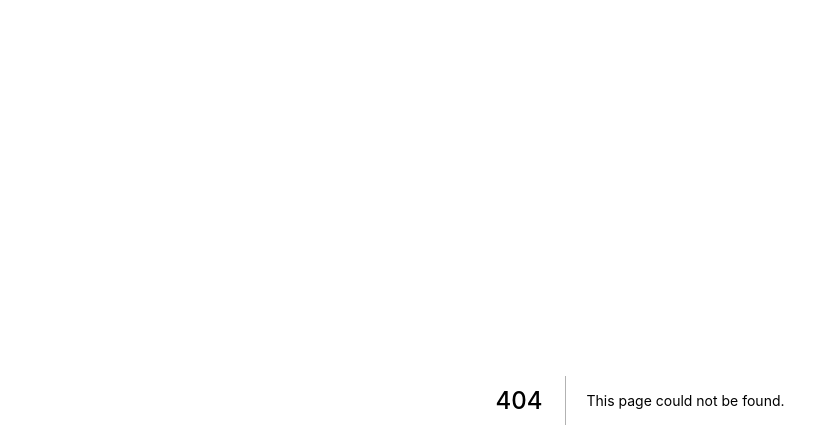
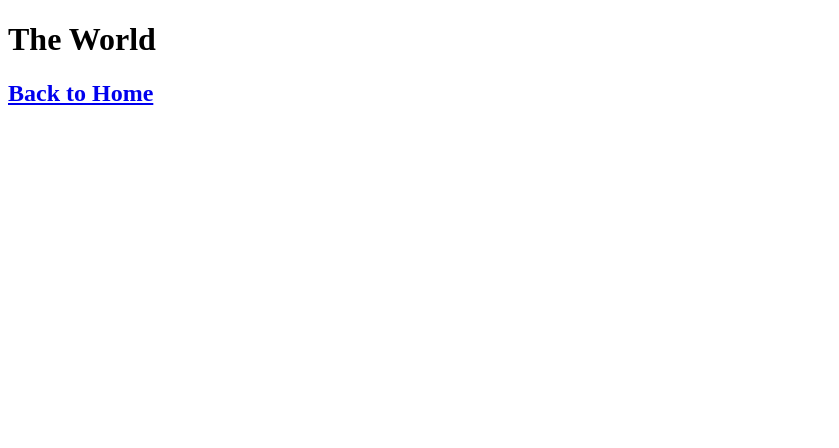
Before and after one commit to Iionsroar/yousea, a Next.js app: page /the-world in a window 1280 px wide. Before the commit this address had no page. Shown: the top 448 px of the page, without its empty margins (0-839 px from the left). Built offline with nearby package versions, Linux system fonts and the light colour scheme.

Commit message:
first commit

```diff
--- /dev/null
+++ b/pages/the-world.js
@@ -0,0 +1,12 @@
+import Link from 'next/link'
+
+export default function TheWorld() {
+    return (
+        <>
+            <h1>The World</h1>
+            <h2>
+                <Link href="/">Back to Home</Link>
+            </h2>
+        </>
+    );
+}
```
Also changed, not shown: pages/index.js (+4 -3 lines).
